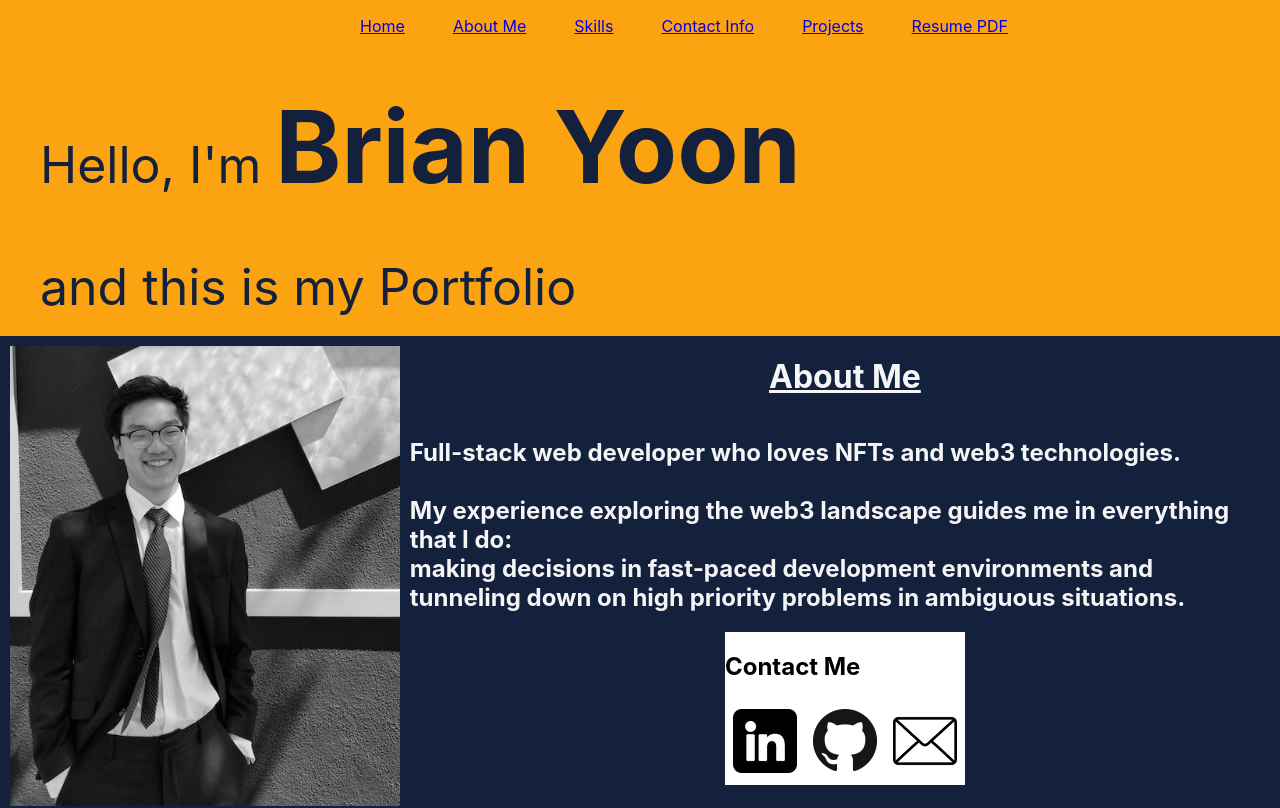
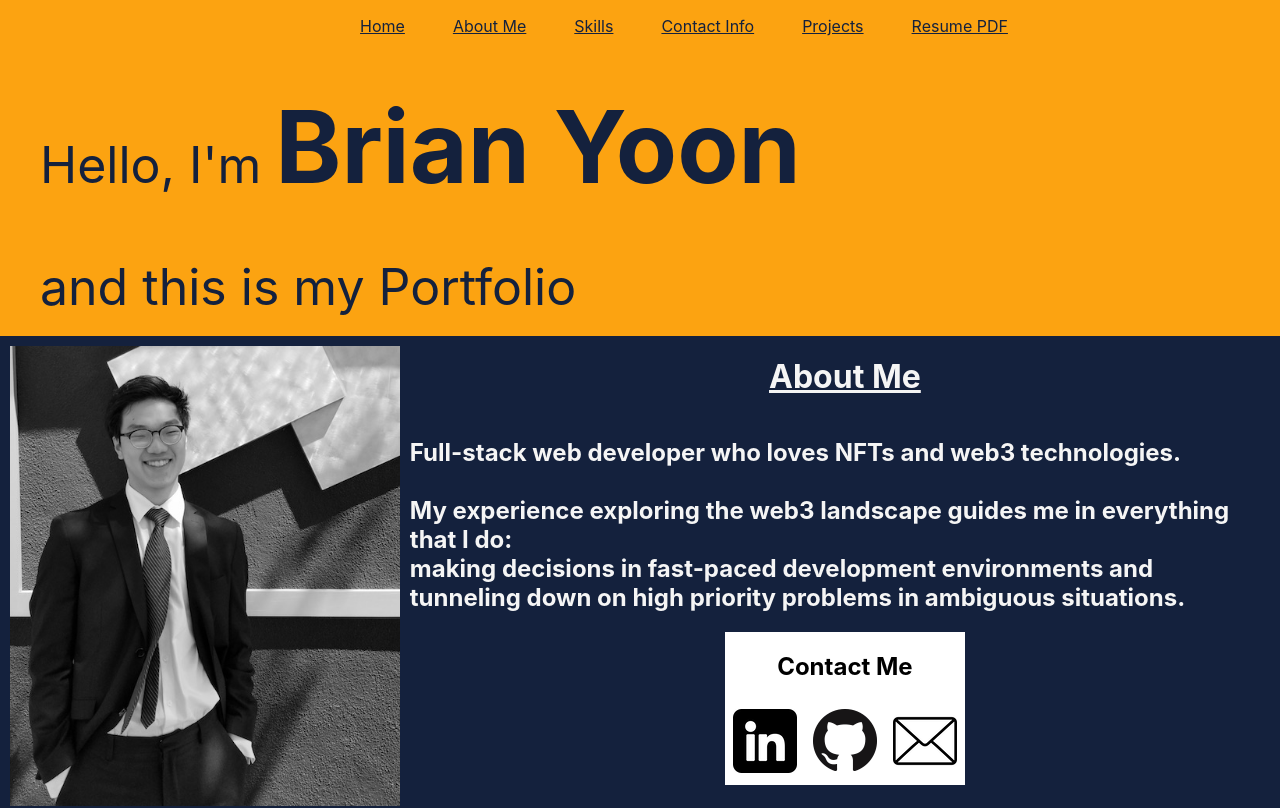
Before and after one commit to thinkaboutmovies/portfolio, a React (Create React App) app: page / in a window 1280 px wide. Shown: the top 808 px of the page. Built offline with nearby package versions, Linux system fonts and the light colour scheme.

Commit message:
change .nav color

```diff
--- a/src/App.css
+++ b/src/App.css
@@ -21,7 +21,7 @@ body {
   padding-left: 2.5rem;
 }
 
-.bold-text{
+.bold-text {
   font-size: 100px;
   font-weight: bold;
 }
@@ -34,6 +34,11 @@ body {
 
 .nav-element {
   padding-left: 3em;
+
+}
+
+.nav-element a {
+  color: #14213d;
 }
 
 /* About */
@@ -58,11 +63,13 @@ body {
 #Contact {
   background-color: white;
   color: black;
+  text-align: center;
 }
 
 #Contact img {
   padding: 0.5rem;
 }
+
 /* Skills */
 
 #Skills {
--- a/src/components/Home.js
+++ b/src/components/Home.js
@@ -5,7 +5,7 @@ function Home(props) {
     return (
 		<div id='Home' >
             <ul class='nav'>
-                <li class='nav-element'><a href="#Home">Home</a></li>
+                <li class='nav-element'><a href="#Home" color="white" >Home</a></li>
                 <li class='nav-element'> <a href="#About">About Me</a> </li>
                 <li class='nav-element'><a href="#Skills">Skills</a></li>
                 <li class='nav-element'><a href="#Contact">Contact Info</a></li>
```
